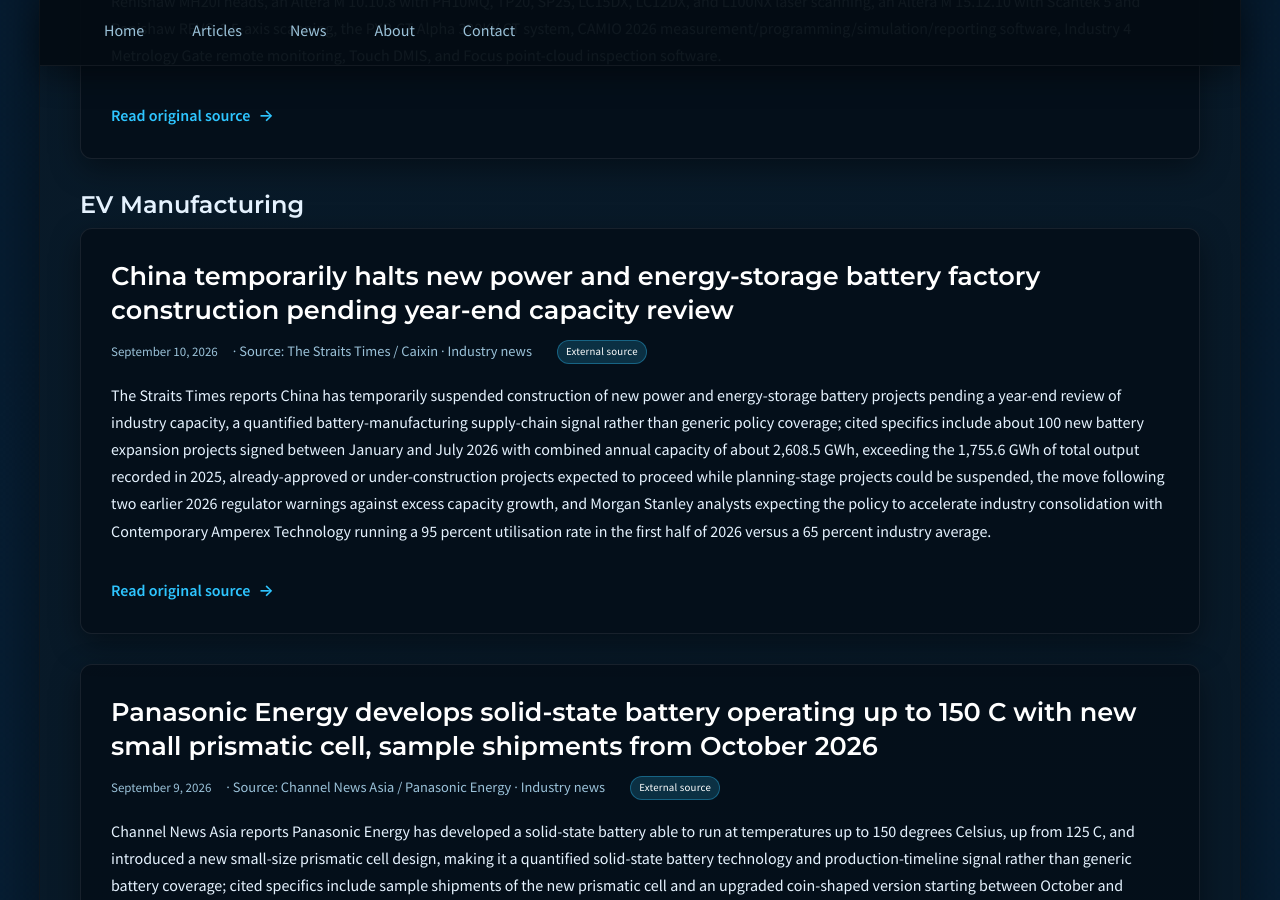
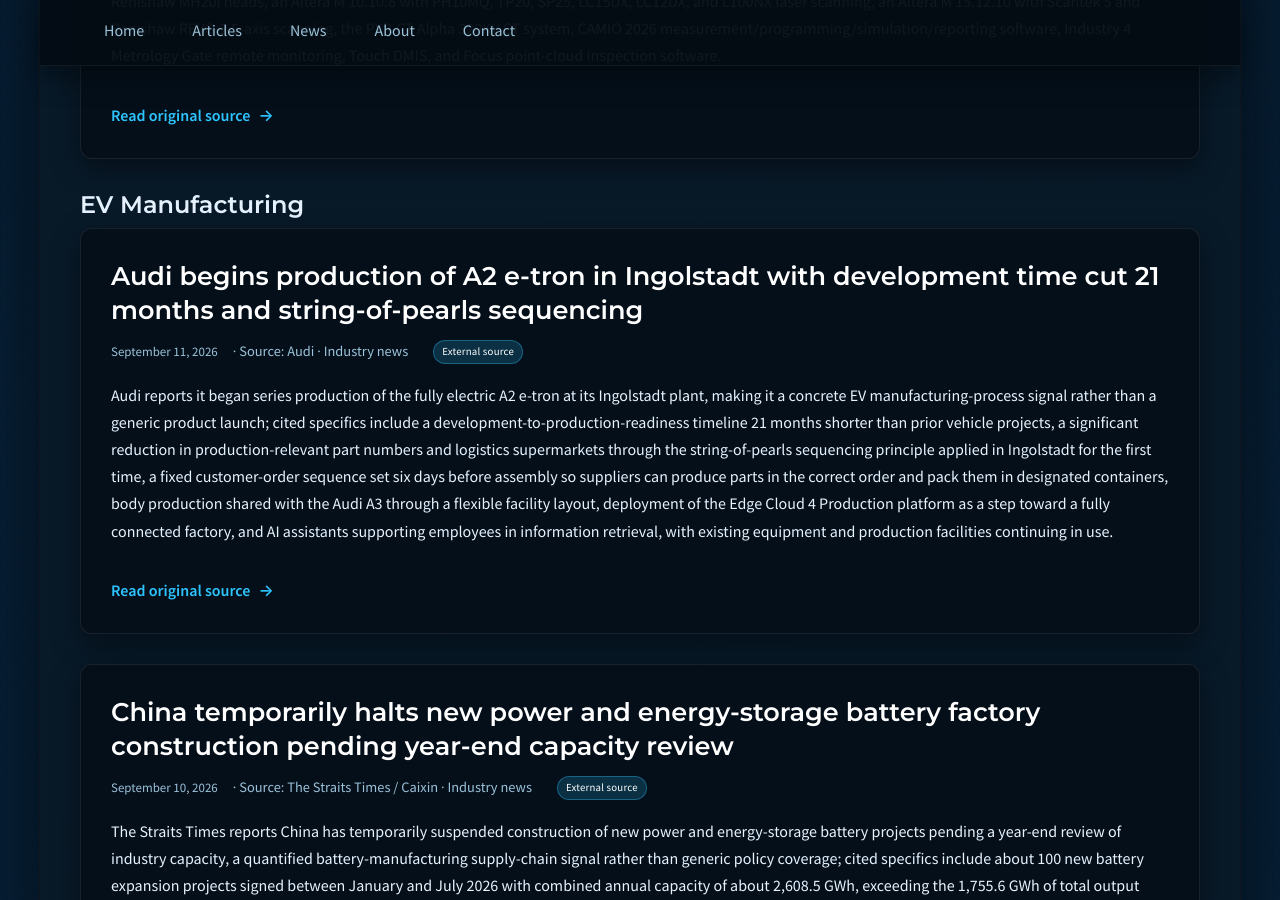
Before and after one commit to JohnForeman/MetrologyCentral, a Jekyll site: the page built from news.md, in a window 1280 px wide and 900 px high, scrolled down 2223 px. Built offline with Jekyll 4.4.1, drawn with Linux system fonts in a browser that asks for light colours; some of the changed text lies outside the part shown.

Commit message:
news: add Hanwha Chunmoo Croatia $477M, Audi A2 e-tron SOP, Stratasys $7.8M in-situ quality monitoring (Sep 11-12 sweep)

```diff
--- a/_data/news.yml
+++ b/_data/news.yml
@@ -1,4 +1,31 @@
 ---
+- date: '2026-09-11'
+  title: 'Audi begins production of A2 e-tron in Ingolstadt with development time cut 21 months and string-of-pearls sequencing'
+  source: Audi
+  sector: ev_manufacturing
+  kind: industry_news
+  summary: >-
+    Audi reports it began series production of the fully electric A2 e-tron at its Ingolstadt plant, making it a concrete EV manufacturing-process signal rather than a generic product launch; cited specifics include a development-to-production-readiness timeline 21 months shorter than prior vehicle projects, a significant reduction in production-relevant part numbers and logistics supermarkets through the string-of-pearls sequencing principle applied in Ingolstadt for the first time, a fixed customer-order sequence set six days before assembly so suppliers can produce parts in the correct order and pack them in designated containers, body production shared with the Audi A3 through a flexible facility layout, deployment of the Edge Cloud 4 Production platform as a step toward a fully connected factory, and AI assistants supporting employees in information retrieval, with existing equipment and production facilities continuing in use.
+  url: https://www.audi.com/en/press-releases/audi-begins-production-of-the-a2-e-tron-greater-speed-efficiency-and-competitiveness-18332
+
+- date: '2026-09-11'
+  title: 'Stratasys wins USD 7.8M America Makes/DoW award for in-situ quality monitoring on F3300 and F900 FDM platforms'
+  source: Metrology News / Stratasys / America Makes
+  sector: scientific_metrology
+  kind: industry_news
+  summary: >-
+    Metrology News reports Stratasys was awarded USD 7.8 million through the 2026 America Makes and Department of War Organic Industrial Base Modernization Challenge to advance on-site quality assurance for its F3300 and F900 industrial FDM additive-manufacturing platforms, making it a concrete in-situ AM quality-monitoring signal rather than generic AM funding coverage; cited specifics include a 24-month award to generate real-time process data during builds, a goal of reducing reliance on costly post-build inspection and qualification to scale additive production and expand capacity, and positioning within the America Makes role as the national additive-manufacturing innovation institute supporting defense industrial base production, sustainment, and supply-chain applications.
+  url: https://metrology.news/stratasys-targets-scalable-additive-production-with-in-situ-quality-monitoring/
+
+- date: '2026-09-10'
+  title: 'Hanwha Aerospace signs USD 477M (EUR 410M) deal to export 18 Chunmoo MLRS to Croatia'
+  source: Yonhap News Agency / DAPA / Hanwha Aerospace
+  sector: aerospace_defense_manufacturing
+  kind: industry_news
+  summary: >-
+    Yonhap News Agency reports Hanwha Aerospace signed a contract with the Croatian defence ministry to export 18 Chunmoo multiple launch rocket systems worth approximately 640 billion won (US$477 million / EUR 410 million), making it a quantified defense-manufacturing export signal rather than a generic arms-export notice; cited specifics include the first major arms deal between South Korea and Croatia, Croatia becoming the fourth European country to operate the Chunmoo after Poland, Estonia, and Norway, a package covering 18 launchers, ammunition carriers, fire-direction command vehicles, and integrated logistics support with multiple short-, medium-, and long-range precision-guided rockets plus training and lifecycle support, deliveries continuing through 2030, and a related South Korea-Croatia defense-partnership memorandum of understanding.
+  url: https://en.yna.co.kr/view/AEN20260910005651315
+
 - date: '2026-09-10'
   title: 'Anthropic introduces Model Hardware Standard research preview for AI agents to control manufacturing and laboratory equipment via MCP'
   source: Metrology News / Anthropic
```
